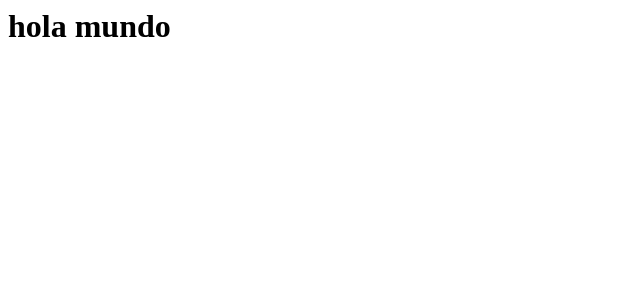
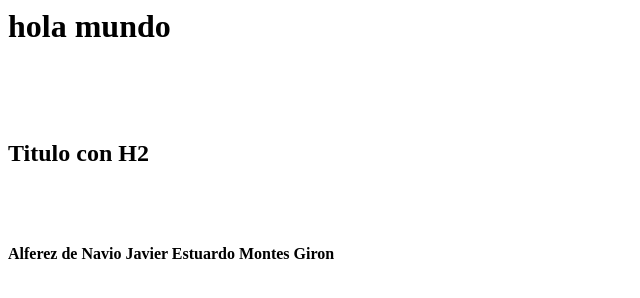
Before and after one commit to JavierMontesGiron/hola_mundo_montes_g, a plain HTML site: page index.html in a window 1280 px wide. Shown: the whole page, without its empty margins (0-640 px from the left). Drawn offline with Linux system fonts and the light colour scheme.

Commit message:
actualizacion

```diff
--- a/index.html
+++ b/index.html
@@ -1 +1,5 @@
 <h1>hola mundo </h1>
+<br><br><br>
+<h2>Titulo con H2</h2>
+<br><br>
+<h4>Alferez de Navio Javier Estuardo Montes Giron</h4>
```
